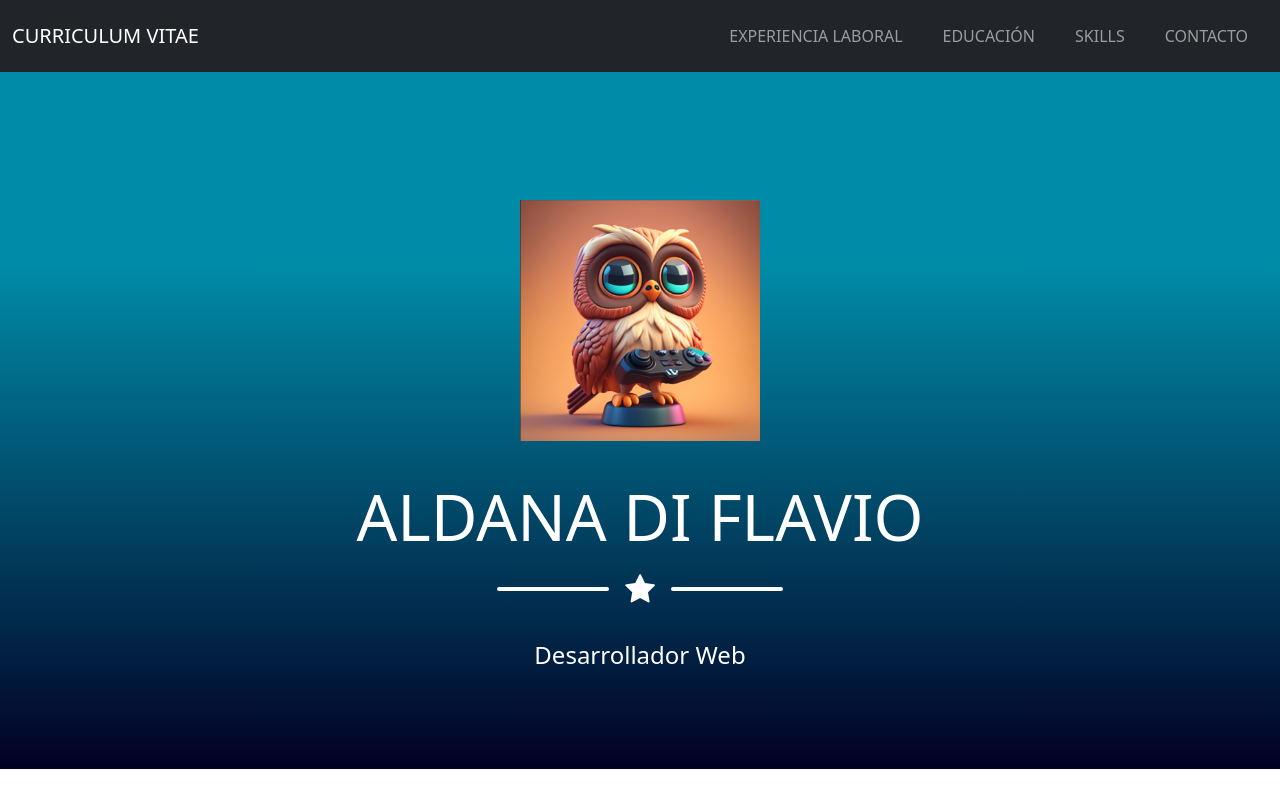
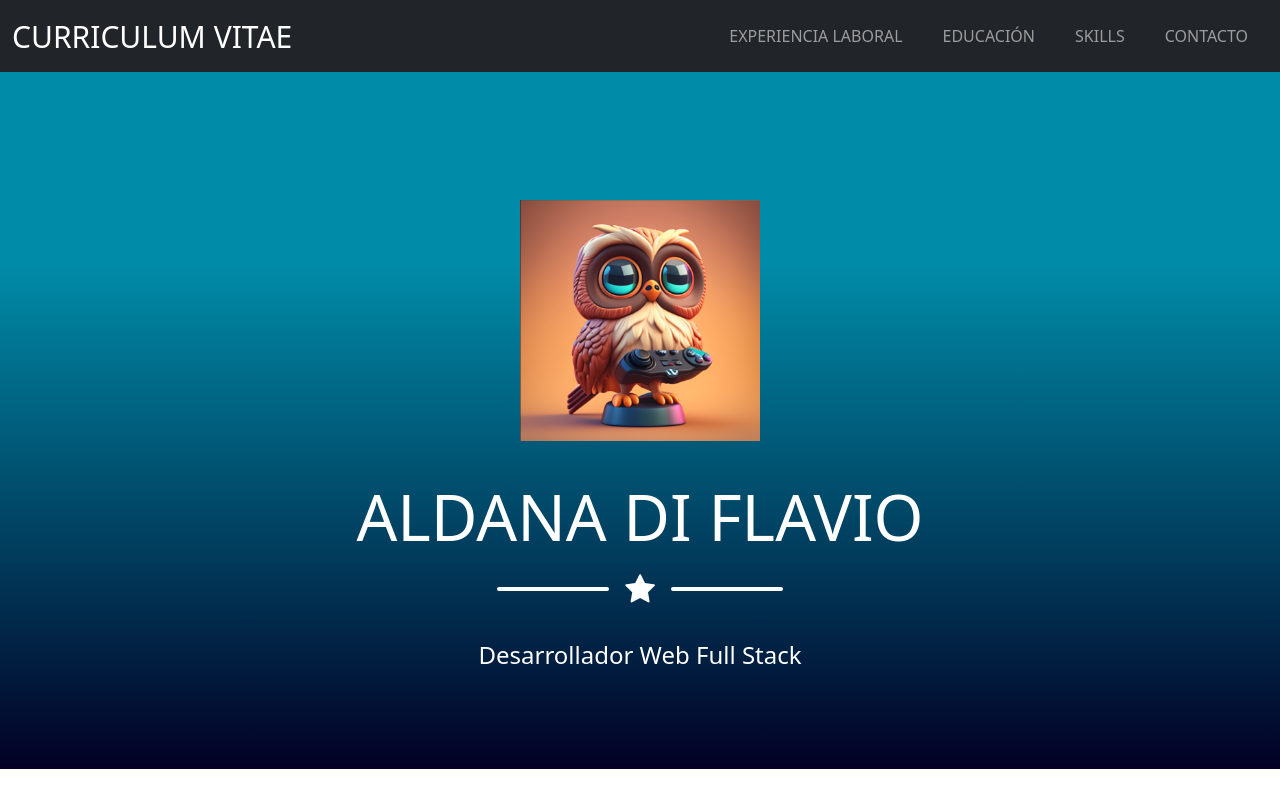
Before and after one commit to aldanadiflavio/curriculum-vitae, a plain HTML site: page index.html in a window 1280 px wide. Shown: the top 800 px of the page. Drawn offline with nearby package versions, Linux system fonts and the light colour scheme.

Commit message:
mejora de barra de navegacion

```diff
--- a/css/estilo.css
+++ b/css/estilo.css
@@ -1,4 +1,11 @@
+.nav-link:hover{
+  color:rgba(0,140,168);
+}
 
+.navbar-brand{
+  font-weight: 500;
+  font-size: 30px;
+}
 
 /*CABECERA*/
 .fondo-cabecera{
--- a/index.html
+++ b/index.html
@@ -17,7 +17,7 @@
   <!--Comienzo barra navegacion-->
   <nav class="navbar navbar-expand-lg navbar-dark bg-dark text-uppercase fixed-top">
     <div class="container-fluid">
-      <a class="navbar-brand" href="#page-top">Curriculum Vitae</a>
+      <a class="navbar-brand " href="#page-top">Curriculum Vitae</a>
       <button class="navbar-toggler text-uppercase font-weight-bold text-white rounded" type="button"
         data-bs-toggle="collapse" data-bs-target="#navbarResponsive" aria-controls="navbarResponsive"
         aria-expanded="false" aria-label="Toggle navigation">
@@ -50,7 +50,7 @@
         <div class="linea-divisora"></div>
       </div>
       <!-- Masthead Subheading-->
-      <p class="subtitulo-cabecera font-weight-light mb-0">Desarrollador Web</p>
+      <p class="subtitulo-cabecera font-weight-light mb-0">Desarrollador Web Full Stack</p>
     </div>
   </header>
   <!--Fin barra encabezado-->
```
